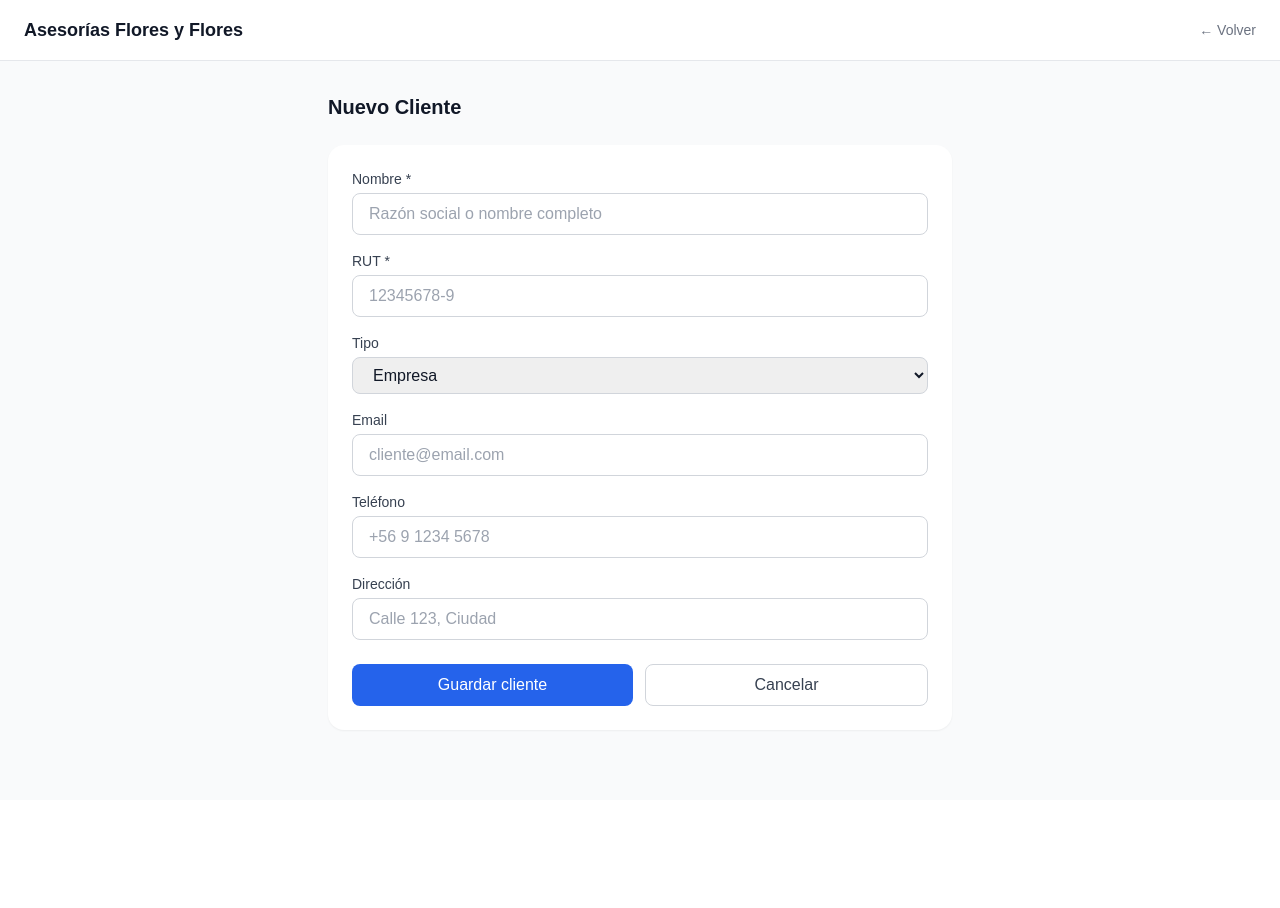
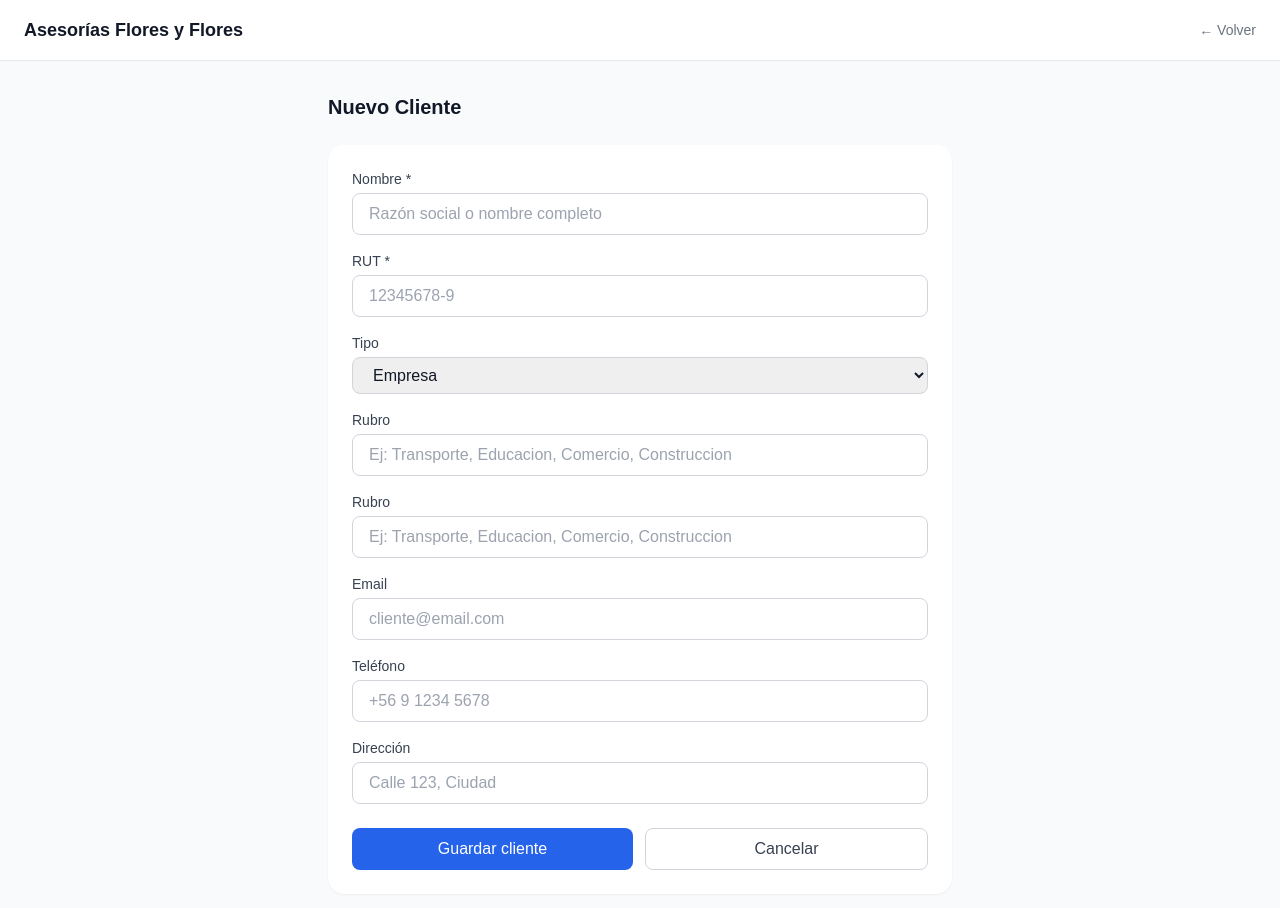
Before and after one commit to Vicente-blip-rock/Flores-y-Flores, a Next.js app: page /clientes/nuevo in a window 1280 px wide. Shown: the top 908 px of the page. Before the commit the page ends 800 px from the top, so only its background shows below. Built offline with nearby package versions, Linux system fonts and the light colour scheme; no server answers.

Commit message:
feat: clasificacion IA considera rubro del cliente

```diff
--- a/src/app/(dashboard)/clientes/[id]/periodos/[periodoId]/page.tsx
+++ b/src/app/(dashboard)/clientes/[id]/periodos/[periodoId]/page.tsx
@@ -113,7 +113,7 @@ export default function PeriodoPage() {
         const res = await fetch('/api/clasificar', {
           method: 'POST',
           headers: { 'Content-Type': 'application/json' },
-          body: JSON.stringify({ facturas: sinHistorial, plan_cuentas: planCuentas, cliente_id: params.id })
+          body: JSON.stringify({ facturas: sinHistorial, plan_cuentas: planCuentas, cliente_id: params.id, rubro: cliente?.rubro })
         })
         const data = await res.json()
         if (!data.error) {
--- a/src/app/(dashboard)/clientes/nuevo/page.tsx
+++ b/src/app/(dashboard)/clientes/nuevo/page.tsx
@@ -11,7 +11,8 @@ export default function NuevoClientePage() {
     tipo: 'empresa',
     email: '',
     telefono: '',
-    direccion: ''
+    direccion: '',
+    rubro: ''
   })
   const [error, setError] = useState('')
   const [loading, setLoading] = useState(false)
@@ -103,6 +104,28 @@ export default function NuevoClientePage() {
           </div>
 
           <div>
+            <label className="block text-sm font-medium text-gray-700 mb-1">Rubro</label>
+            <input
+              name="rubro"
+              value={form.rubro}
+              onChange={handleChange}
+              className="w-full border border-gray-300 rounded-lg px-4 py-2 focus:outline-none focus:ring-2 focus:ring-blue-500 text-gray-900"
+              placeholder="Ej: Transporte, Educacion, Comercio, Construccion"
+            />
+          </div>
+
+          <div>
+            <label className="block text-sm font-medium text-gray-700 mb-1">Rubro</label>
+            <input
+              name="rubro"
+              value={form.rubro}
+              onChange={handleChange}
+              className="w-full border border-gray-300 rounded-lg px-4 py-2 focus:outline-none focus:ring-2 focus:ring-blue-500 text-gray-900"
+              placeholder="Ej: Transporte, Educacion, Comercio, Construccion"
+            />
+          </div>
+
+          <div>
             <label className="block text-sm font-medium text-gray-700 mb-1">Email</label>
             <input
               name="email"
--- a/src/app/api/clasificar/route.ts
+++ b/src/app/api/clasificar/route.ts
@@ -4,7 +4,7 @@ import OpenAI from 'openai'
 const openai = new OpenAI({ apiKey: process.env.OPENAI_API_KEY })
 
 export async function POST(req: NextRequest) {
-  const { facturas, plan_cuentas, cliente_id, organizacion_id } = await req.json()
+  const { facturas, plan_cuentas, cliente_id, organizacion_id, rubro } = await req.json()
 
   const historial = facturas.map((f: any) => {
     return '- ID: ' + f.id + ' | Proveedor: ' + f.razon_social + ' | RUT: ' + f.rut_proveedor + ' | Neto: ' + f.neto
@@ -12,7 +12,8 @@ export async function POST(req: NextRequest) {
 
   const cuentas = plan_cuentas.join(', ')
 
-  const prompt = 'Eres un asistente contable chileno experto en clasificacion de facturas.\n\n' +
+  const contexto = rubro ? 'El cliente es una empresa del rubro: ' + rubro + '. Considera este rubro al clasificar cada factura.\n\n' : ''
+  const prompt = 'Eres un asistente contable chileno experto en clasificacion de facturas.\n\n' + contexto +
     'Tu tarea es clasificar cada factura en una de las siguientes cuentas contables:\n' +
     cuentas + '\n\n' +
     'Facturas a clasificar:\n' +
```
